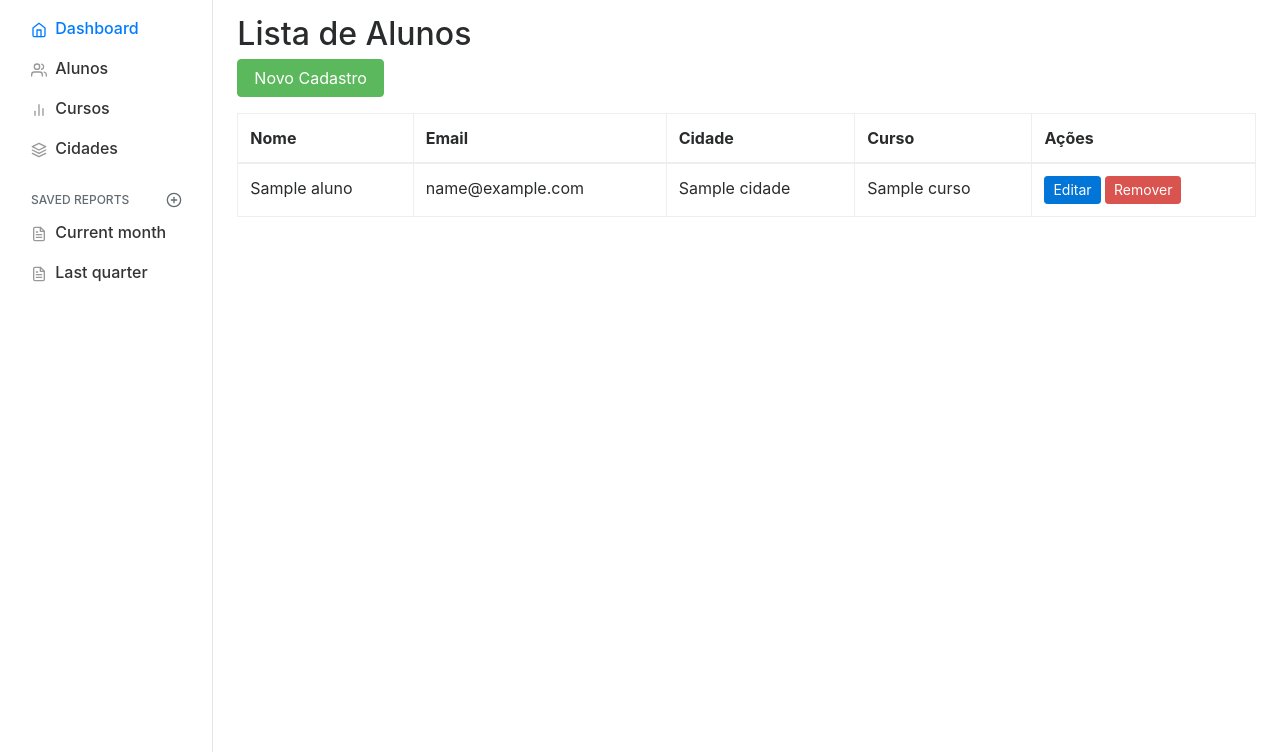
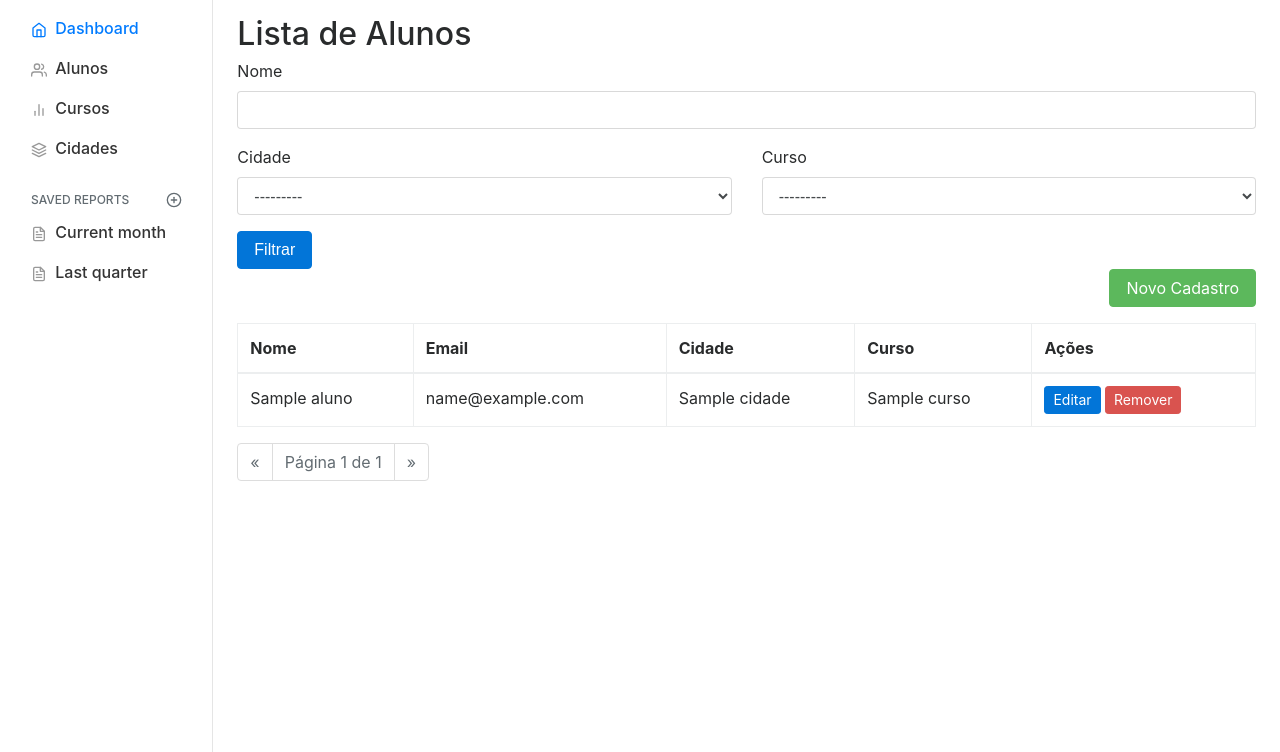
Before and after one commit to vitorqf/matricula-aluno-django, a Django app: page /aluno/listar/ in a window 1280 px wide. Shown: the part 122-874 px from the top of the page. Run offline with Django 4.2, Linux system fonts and the light colour scheme; tables that the repository leaves empty hold one stand-in row (values such as "Sample post").

Commit message:
adicionar paginação e filtros

```diff
--- a/aluno/forms.py
+++ b/aluno/forms.py
@@ -1,6 +1,6 @@
 from django.forms import ModelForm
 from django import forms
-from .models import Aluno
+from .models import Aluno,Curso,Cidade
 
 class AlunoForm(ModelForm):
 
@@ -14,3 +14,14 @@ class AlunoForm(ModelForm):
             'cidade': forms.Select(attrs={'class': 'form-control' }),
             'curso': forms.Select(attrs={'class': 'form-control' })
         }
+
+class AlunoFilterForm(forms.Form):
+    nome = forms.CharField(max_length=150, required=False)
+    cidade = forms.ModelChoiceField(queryset=Cidade.objects.all(), required=False)
+    curso = forms.ModelChoiceField(queryset=Curso.objects.all(), required=False)
+
+    # adicionar a classe form-control para todos os campos
+    def __init__(self, *args, **kwargs):
+        super(AlunoFilterForm, self).__init__(*args, **kwargs)
+        for field in self.fields.values():
+            field.widget.attrs['class'] = 'form-control'
--- a/aluno/templates/aluno/alunos.html
+++ b/aluno/templates/aluno/alunos.html
@@ -3,9 +3,38 @@
 {% block center %}
   <h2> Lista de Alunos</h2>
 
-  <a href="{% url 'aluno_criar' %}" class="btn btn-success mb-3">Novo Cadastro</a>
 
-  <table class="table table-bordered">
+
+  <form method="get">
+
+    <div class="mb-3">
+        <label for="nome" class="form-label">Nome</label>
+        {{ form.nome }}
+    </div>
+
+    <div class="row">
+      <div class="col-md-6 mb-3">
+          <label for="cidade" class="form-label">Cidade</label>
+          {{ form.cidade }}
+      </div>
+      <div class="col-md-6 mb-3">
+          <label for="curso" class="form-label">Curso</label>
+          {{ form.curso }}
+      </div>
+  </div>
+
+      <button type="submit" class="btn btn-primary">Filtrar</button>
+  </form>
+
+
+  <div class="d-flex justify-content-end">
+    <a href="{% url 'aluno_criar' %}" class="btn btn-success mb-3">Novo Cadastro</a>
+  </div>
+
+
+
+
+  <table class="table table-bordered" >
     <thead>
       <tr>
         <th>Nome</th>
@@ -28,7 +57,8 @@
         </td>
       </tr>
       {% endfor %}
-
     </tbody>
   </table>
+  {% include 'pagination.html' %}
+
 {% endblock %}
--- a/aluno/views.py
+++ b/aluno/views.py
@@ -3,7 +3,7 @@ from django.http import HttpResponseRedirect
 from django.urls import reverse_lazy
 from django.shortcuts import render,get_object_or_404,redirect
 from .models import Aluno,Curso,Cidade
-from .forms import AlunoForm
+from .forms import AlunoForm,AlunoFilterForm
 
 
 class AlunoCriar(CreateView):
@@ -32,7 +32,24 @@ class AlunoListar(ListView):
     model = Aluno
     template_name = 'aluno/alunos.html'
     context_object_name = 'alunos'  # Nome da variável a ser usada no template
+    paginate_by = 2
 
+    def get_context_data(self, **kwargs):
+        context = super().get_context_data(**kwargs)
+        context['form'] = self.form
+        return context
+
+    def get_queryset(self):
+        queryset = super().get_queryset()
+        self.form = AlunoFilterForm(self.request.GET or None)
+        if self.form.is_valid():
+            if self.form.cleaned_data.get('nome'):
+                queryset = queryset.filter(nome_aluno__icontains=self.form.cleaned_data['nome'])
+            if self.form.cleaned_data.get('cidade'):
+                queryset = queryset.filter(cidade=self.form.cleaned_data['cidade'])
+            if self.form.cleaned_data.get('curso'):
+                queryset = queryset.filter(curso=self.form.cleaned_data['curso'])
+        return queryset
 
 class IndexView(TemplateView):
     template_name = "aluno/index.html"
--- /dev/null
+++ b/templates/pagination.html
@@ -0,0 +1,34 @@
+<nav aria-label="Page navigation">
+    <ul class="pagination">
+        <!-- Seta para a página anterior -->
+        {% if page_obj.has_previous %}
+            <li class="page-item">
+                <a class="page-link" href="?page={{ page_obj.previous_page_number }}" aria-label="Previous">
+                    <span aria-hidden="true">&laquo;</span>
+                </a>
+            </li>
+        {% else %}
+            <li class="page-item disabled">
+                <span class="page-link" aria-hidden="true">&laquo;</span>
+            </li>
+        {% endif %}
+
+        <!-- Página atual e quantidade total de páginas -->
+        <li class="page-item disabled">
+            <span class="page-link">Página {{ page_obj.number }} de {{ page_obj.paginator.num_pages }}</span>
+        </li>
+
+        <!-- Seta para a próxima página -->
+        {% if page_obj.has_next %}
+            <li class="page-item">
+                <a class="page-link" href="?page={{ page_obj.next_page_number }}" aria-label="Next">
+                    <span aria-hidden="true">&raquo;</span>
+                </a>
+            </li>
+        {% else %}
+            <li class="page-item disabled">
+                <span class="page-link" aria-hidden="true">&raquo;</span>
+            </li>
+        {% endif %}
+    </ul>
+</nav>
```
